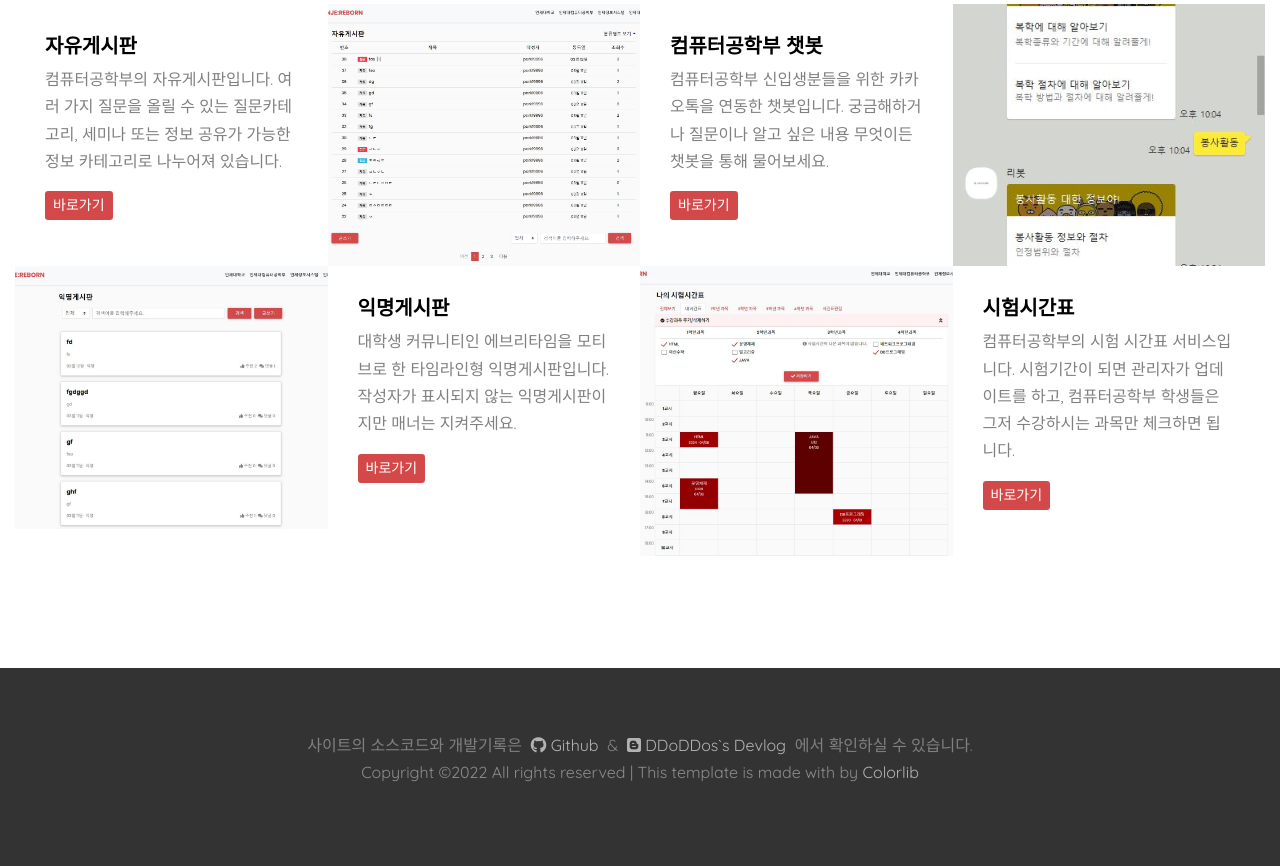
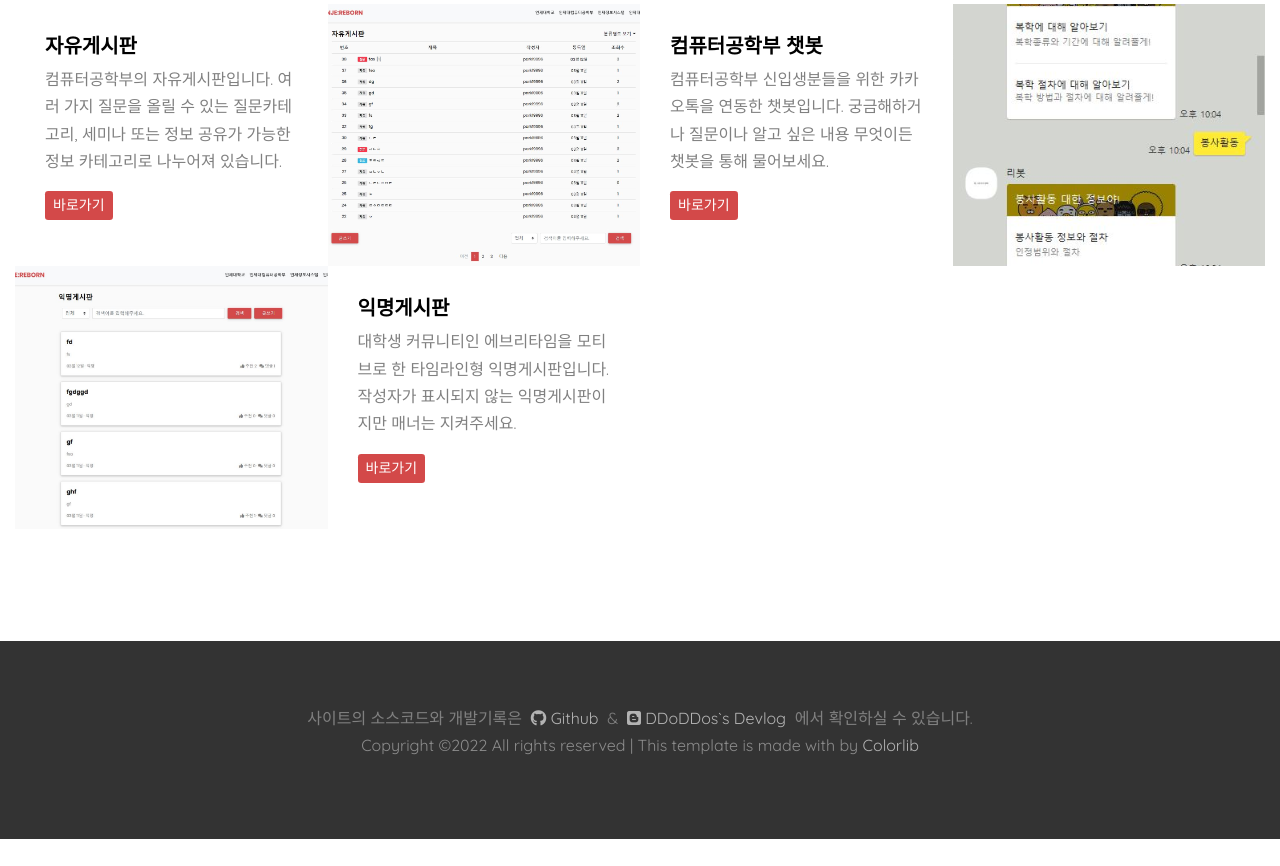
Before and after one commit to dnjsqls820/CS_WEB, a Django app: template templates/users/index.html in a window 1280 px wide. Shown: the part 1145-2011 px from the top of the page. After the commit the page ends 1984 px from the top, so only its background shows below. Run offline with Django 3.2, Linux system fonts and the light colour scheme; the template is opened without the code that fills it, so the values that code supplies are empty; some libraries are stand-ins or nearby versions.

Commit message:
Readme add

```diff
--- a/templates/users/index.html
+++ b/templates/users/index.html
@@ -221,20 +221,16 @@
 
               </div>
 
-              <div class="sched d-block d-lg-flex">
+               <!-- <div class="sched d-block d-lg-flex">
                 <div class="bg-image" style="background-image: url('/static/img/index/timetable.jpg')"></div>
                 <div class="text">
                   <h3 style="font-weight: bold;">시험시간표</h3>
                   <p>컴퓨터공학부의 시험 시간표 서비스입니다. 시험기간이 되면 관리자가 업데이트를 하고, 컴퓨터공학부 학생들은 그저 수강하시는 과목만 체크하면 됩니다.</p>
-                  <!-- <p class="sched-time">
-                    <span><span class="fa fa-clock-o"></span> 5:30 PM</span> <br>
-                    <span><span class="fa fa-calendar"></span> April 22, 2019</span> <br>
-                  </p> -->
                   <p><a href="/timetable/" class="btn btn-primary btn-sm">바로가기</a></p>
 
                 </div>
 
-              </div>
+              </div>  -->
 
             </div>
           </div>
```
Also changed, not shown: ReadMe.md (added).
